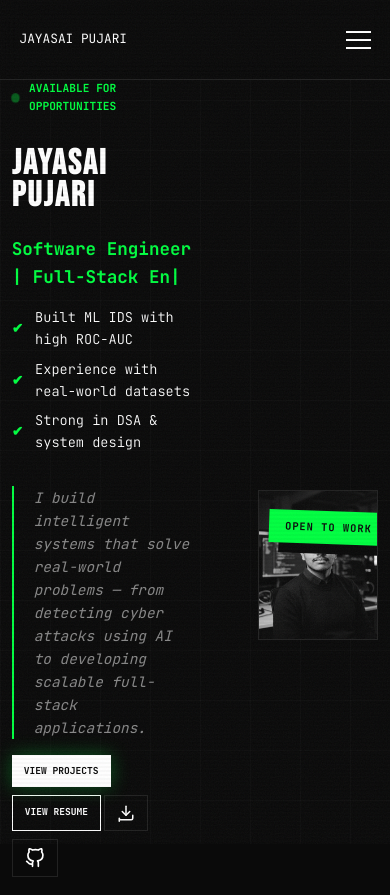
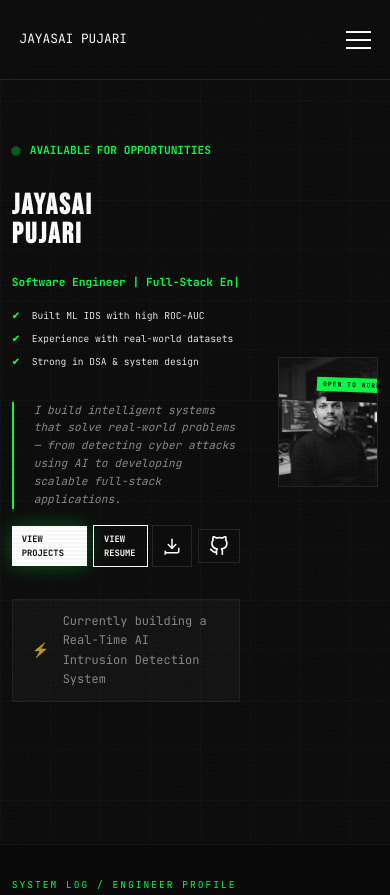
Before and after one commit to PUJARIJAYASAI/JAYASAI_PORTFOILO, a website built with Vite: page index.html in a window 390 px wide. Shown: the top 895 px of the page. Built offline with nearby package versions, Linux system fonts and the light colour scheme; a web font is replaced by a local one.

Commit message:
style: Further refined mobile hero layout for better text fit and balance

```diff
--- a/style.css
+++ b/style.css
@@ -1248,36 +1248,50 @@
 @media (max-width: 1024px) {
     :root { --container-padding: 3%; }
     /* Maintain multi-column/horizontal layouts */
-    .about-grid, .cta-grid { grid-template-columns: 1fr 1.2fr; gap: 2rem; }
-    .hero { flex-direction: row; align-items: center; }
-    .hero-content { text-align: left; }
-    .hero-actions { justify-content: flex-start; }
-    blockquote { margin: 1rem 0; }
-    .hero-image { display: flex; }
-    .img-container { width: 180px; height: 220px; } /* Scale down profile for mobile */
+    .about-grid, .cta-grid { grid-template-columns: 1fr 1.2fr; gap: 1.5rem; }
+    .hero {
+        display: flex !important;
+        flex-direction: row !important;
+        align-items: center !important;
+        justify-content: space-between !important;
+        gap: 1rem;
+        padding-top: 80px !important;
+    }
+    .hero-content { flex: 1.5; text-align: left; }
+    .hero-image { flex: 1; display: flex; justify-content: flex-end; }
+    .hero-actions { justify-content: flex-start; flex-wrap: nowrap !important; }
+    blockquote { margin: 1rem 0; font-size: 0.7rem; }
+    .img-container { width: 140px; height: 180px; }
 }
 
 @media (max-width: 768px) {
     .nav-container { display: none; }
     .hamburger { display: flex; }
-    .hero h1 { font-size: 3rem; }
-    .about-title { font-size: 1.5rem; }
-    .about-grid { grid-template-columns: 1fr 1.5fr; gap: 1rem; }
-    .about-visual { display: flex; align-items: center; }
-    .img-wrapper { width: 100%; aspect-ratio: 1; }
+    .hero h1 { font-size: 2.5rem !important; line-height: 1; }
+    .specialization { font-size: 0.8rem !important; white-space: nowrap; }
+    .about-title { font-size: 1.2rem !important; }
+    .about-grid { grid-template-columns: 1fr 1.8fr; gap: 1rem; }
 
     /* Ensure scroll sections stay horizontal */
     .skills-stack-grid, .projects-grid, .certs-grid {
         display: flex !important;
         flex-direction: row !important;
     }
+    .img-container { width: 110px; height: 140px; }
 }
 
 @media (max-width: 480px) {
-    .hero h1 { font-size: 2.2rem; }
-    .hero-actions { flex-direction: row; gap: 0.5rem; flex-wrap: wrap; }
-    .btn { padding: 8px 12px; font-size: 0.6rem; }
+    .hero h1 { font-size: 1.8rem !important; }
+    .specialization { font-size: 0.7rem !important; }
+    .hero-actions {
+        flex-direction: row !important;
+        gap: 0.4rem !important;
+    }
+    .btn { padding: 6px 10px !important; font-size: 0.55rem !important; }
     .resume-options { gap: 0.2rem; }
-    .img-container { width: 120px; height: 150px; }
-    .section-title { font-size: 1.5rem !important; }
+    .img-container { width: 100px; height: 130px; }
+    .work-badge { font-size: 0.4rem !important; padding: 2px 6px !important; }
+    .image-meta { font-size: 0.35rem !important; }
+    .section-title { font-size: 1.2rem !important; }
+    .proof-list li { font-size: 0.6rem !important; }
 }
```
